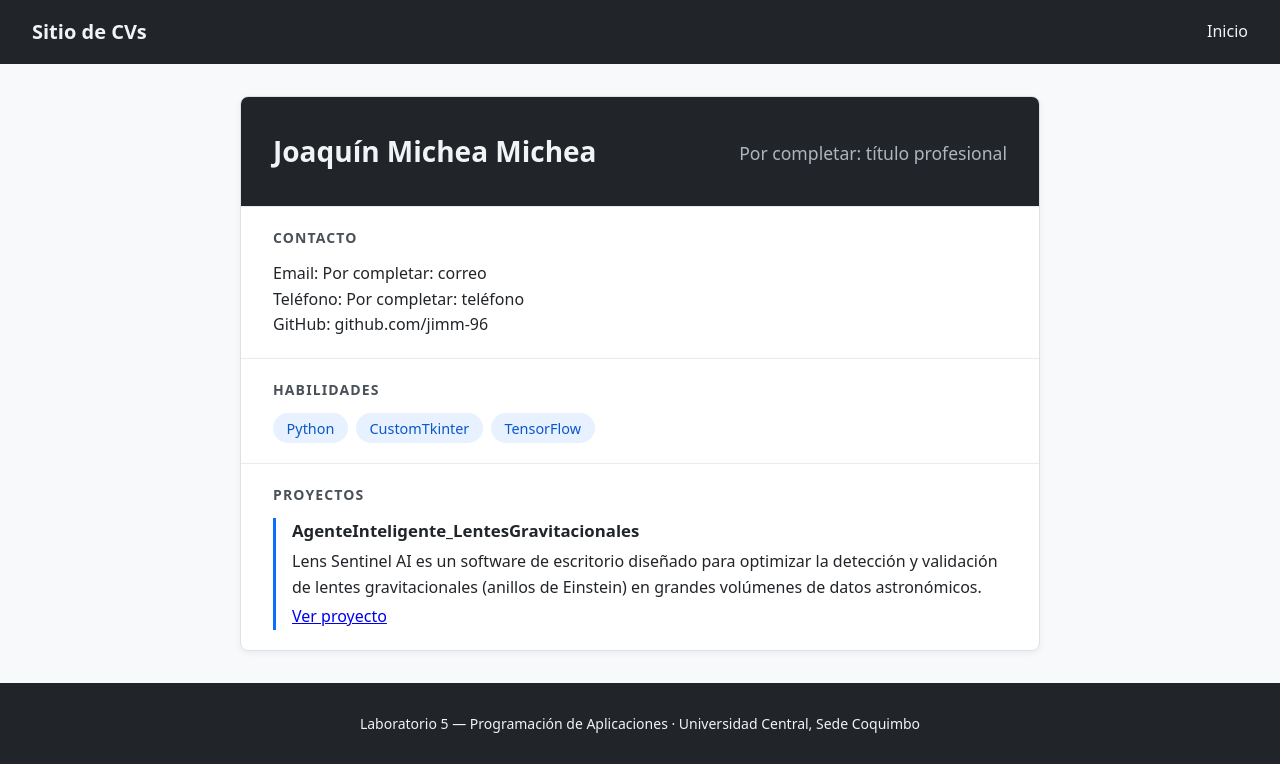
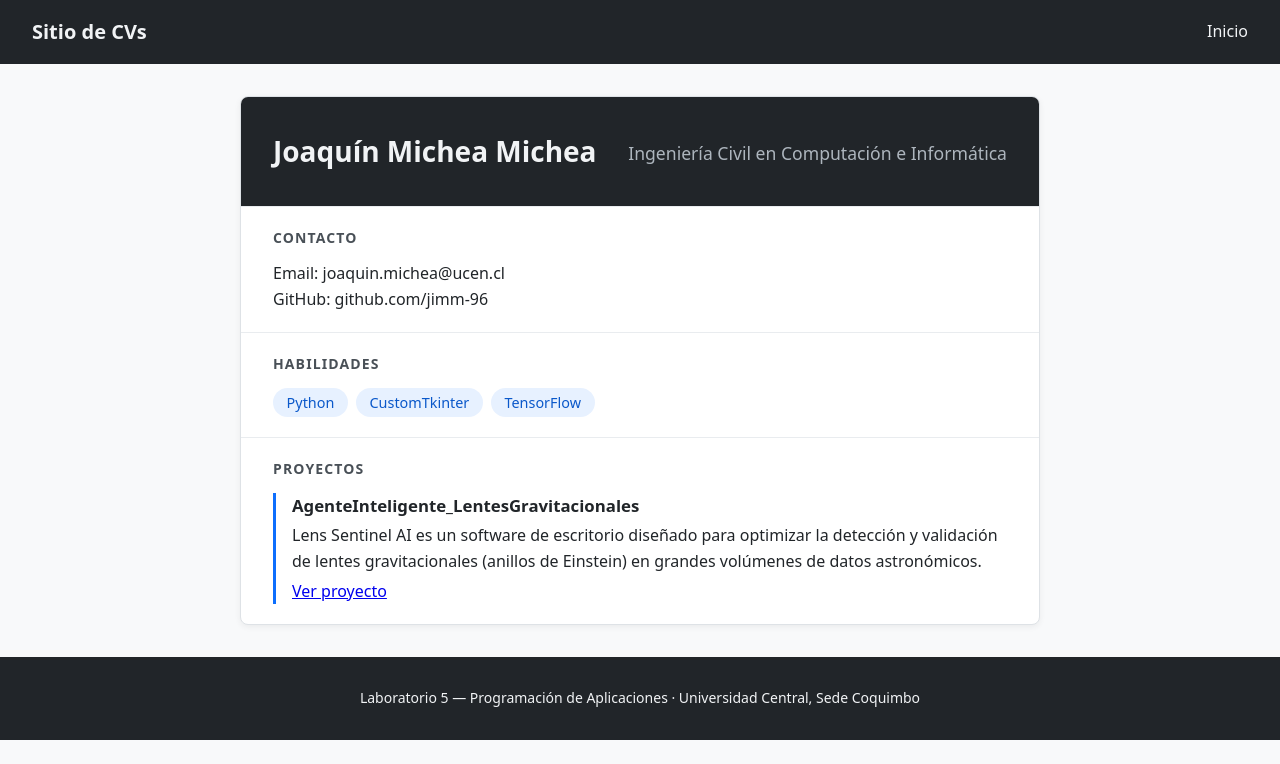
Before and after one commit to TheArsenalz4/Lab-5-django, a Django app: page /cv/joaquin/ in a window 1280 px wide. Shown: the top 764 px of the page. Run offline with Django 5.2, Linux system fonts and the light colour scheme.

Commit message:
arreglos

```diff
--- a/cv/views.py
+++ b/cv/views.py
@@ -41,10 +41,9 @@ def cv_ejemplo(request):
 def cv_joaquin(request):
     contexto = {
         'nombre': 'Joaquín Michea Michea',
-        'titulo': 'Por completar: título profesional',
+        'titulo': 'Ingeniería Civil en Computación e Informática',
         'contacto': {
-            'email': 'Por completar: correo',
-            'telefono': 'Por completar: teléfono',
+            'email': 'joaquin.michea@ucen.cl',
             'github': 'github.com/jimm-96',
         },
         'habilidades': ['Python', 'CustomTkinter', 'TensorFlow'],
--- a/templates/cv/cv_joaquin.html
+++ b/templates/cv/cv_joaquin.html
@@ -13,7 +13,6 @@
             <h3>Contacto</h3>
             <ul>
                 <li>Email: {{ contacto.email }}</li>
-                <li>Teléfono: {{ contacto.telefono }}</li>
                 <li>GitHub: {{ contacto.github }}</li>
             </ul>
         </section>
```
